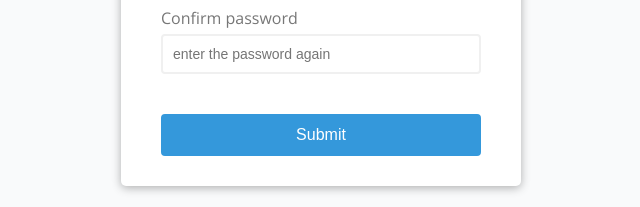
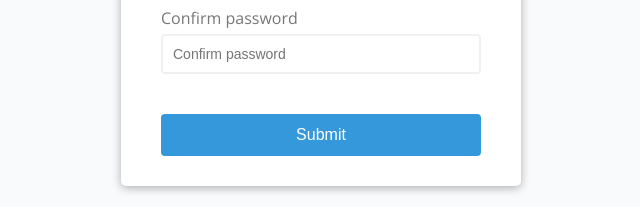
Before and after one commit to AmirNabiev7/pureJavaScriptProjects, a plain HTML site: page formValidation/index.html in a window 1280 px wide. Shown: the part 491-698 px from the top of the page, 319-959 px from the left. Drawn offline with nearby package versions, Linux system fonts and the light colour scheme.

Commit message:
Update index.html
Confirm password

```diff
--- a/formValidation/index.html
+++ b/formValidation/index.html
@@ -30,7 +30,7 @@
           <input
             type="password"
             id="password2"
-            placeholder="enter the password again"
+            placeholder="Confirm password"
           />
           <small>Error message</small>
         </div>
```
